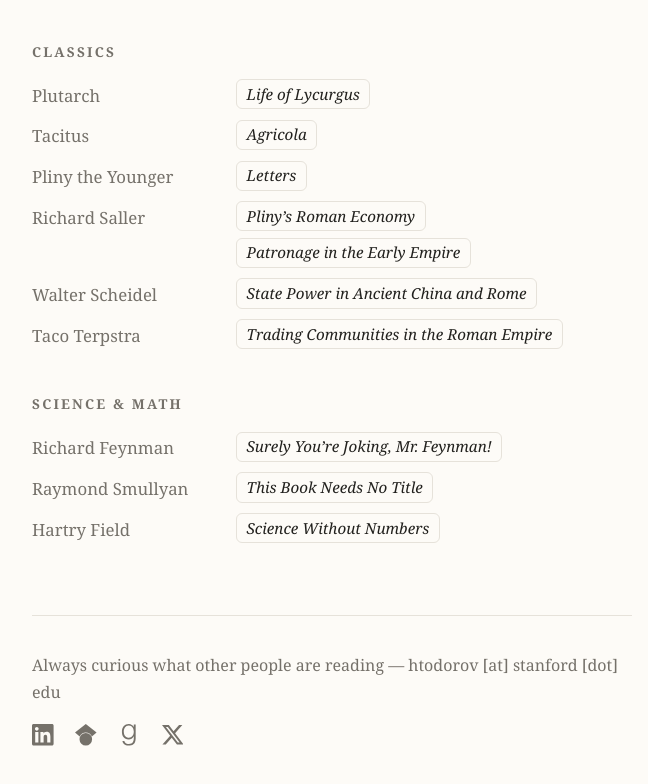
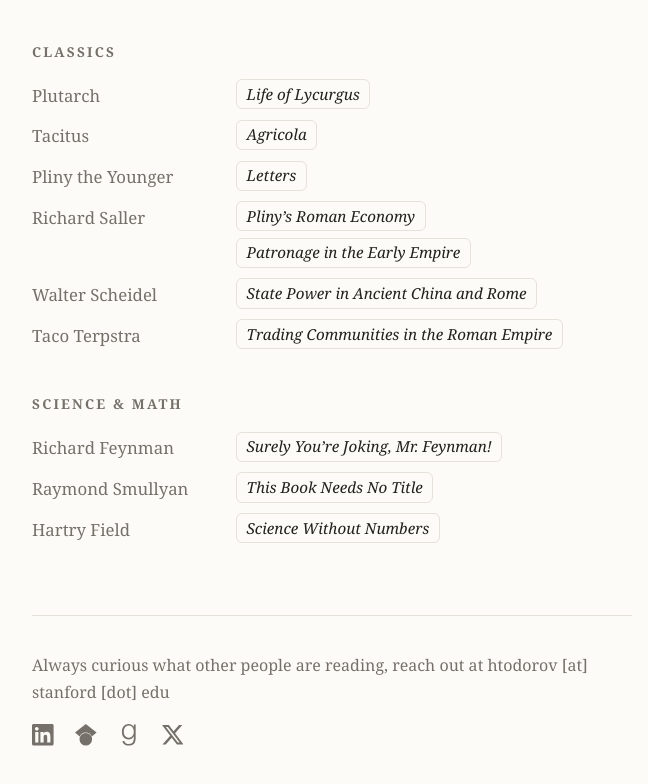
Before and after one commit to ht-todorov/ht-todorov.github.io, a plain HTML site: page books.html in a window 1280 px wide. Shown: the part 871-1655 px from the top of the page, without its empty margins (308-956 px from the left). Drawn offline with Linux system fonts and the light colour scheme.

Commit message:
Update books

```diff
--- a/books.html
+++ b/books.html
@@ -86,7 +86,7 @@ function toggleTheme(){var e=document.documentElement,n=e.classList.contains('da
 </dl>
 
 <footer>
-<p>Always curious what other people are reading &mdash; htodorov [at] stanford [dot] edu</p>
+<p>Always curious what other people are reading, reach out at htodorov [at] stanford [dot] edu</p>
 <div class="social">
 <a href="https://www.linkedin.com/in/hristo-todorov26" aria-label="LinkedIn"><svg viewBox="0 0 24 24" xmlns="http://www.w3.org/2000/svg" aria-hidden="true"><path d="M20.447 20.452h-3.554v-5.569c0-1.328-.027-3.037-1.852-3.037-1.853 0-2.136 1.445-2.136 2.939v5.667H9.351V9h3.414v1.561h.046c.477-.9 1.637-1.85 3.37-1.85 3.601 0 4.267 2.37 4.267 5.455v6.286zM5.337 7.433c-1.144 0-2.063-.926-2.063-2.065 0-1.138.92-2.063 2.063-2.063 1.14 0 2.064.925 2.064 2.063 0 1.139-.925 2.065-2.064 2.065zm1.782 13.019H3.555V9h3.564v11.452zM22.225 0H1.771C.792 0 0 .774 0 1.729v20.542C0 23.227.792 24 1.771 24h20.451C23.2 24 24 23.227 24 22.271V1.729C24 .774 23.2 0 22.222 0h.003z"/></svg></a>
 <a href="https://scholar.google.com/citations?user=YrsEl8wAAAAJ" aria-label="Google Scholar"><svg viewBox="0 0 24 24" xmlns="http://www.w3.org/2000/svg" aria-hidden="true"><path d="M5.242 13.769L0 9.5 12 0l12 9.5-5.242 4.269C17.548 11.249 14.978 9.5 12 9.5c-2.977 0-5.548 1.748-6.758 4.269zM12 10a7 7 0 1 0 0 14 7 7 0 0 0 0-14z"/></svg></a>
```
